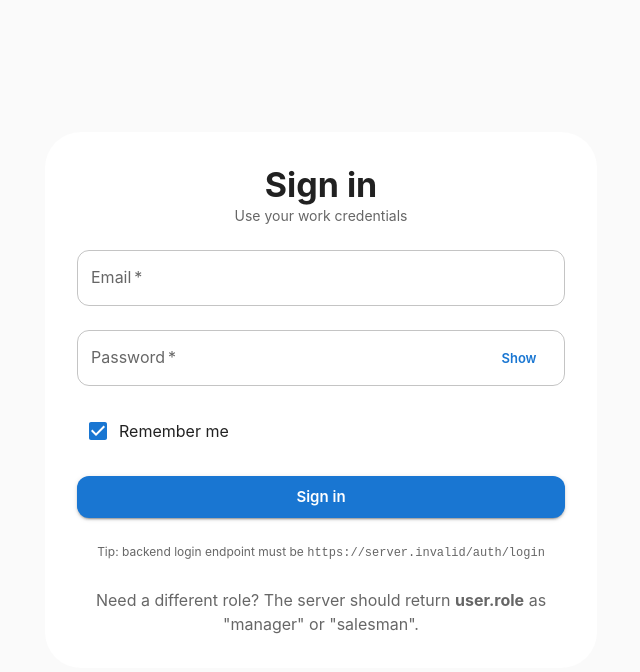
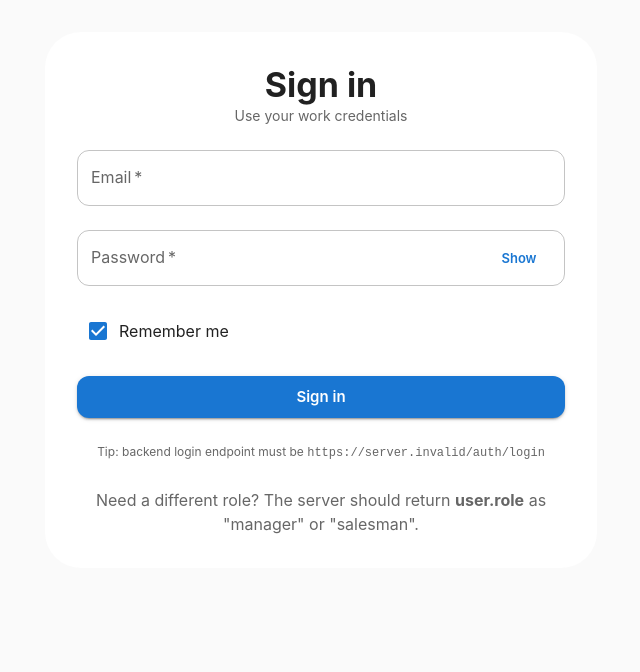
Before and after one commit to AugustinSasu/TechFest, a React (Vite) app in the folder mai-app/: page /login in a window 1280 px wide. Shown: the top 672 px of the page, without its empty margins (319-959 px from the left). Built offline with nearby package versions, Linux system fonts and the light colour scheme; no server answers.

Commit message:
delete improvements and fix dark theme

```diff
--- a/mai-app/src/components/layout/AppTopBar.jsx
+++ b/mai-app/src/components/layout/AppTopBar.jsx
@@ -20,11 +20,6 @@ export default function AppTopBar({ onMenuClick, showMenuButton = true }) {
     <AppBar position="sticky" color="default" elevation={0} sx={{ borderBottom: theme => `1px solid ${theme.palette.divider}` }}>
       <Container maxWidth="lg">
         <Toolbar disableGutters sx={{ gap: 2 }}>
-          {showMenuButton && (
-            <Button onClick={onMenuClick} sx={{ minWidth: 0, fontSize: 20 }} aria-label="open menu">
-              ☰
-            </Button>
-          )}
           <Box onClick={goHome} sx={{ cursor: 'pointer' }}>
             <Logo size={26} withText />
           </Box>
--- a/mai-app/src/layouts/ManagerLayout.jsx
+++ b/mai-app/src/layouts/ManagerLayout.jsx
@@ -1,7 +1,6 @@
-import React, { useState } from 'react';
-import { Box, Container, useMediaQuery, useTheme } from '@mui/material';
+import React from 'react';
+import { Box, Container } from '@mui/material';
 import AppTopBar from '../components/layout/AppTopBar';
-import AppSideNav from '../components/layout/AppSideNav';
 import Footer from '../components/layout/Footer';
 
 /**
@@ -9,15 +8,10 @@ import Footer from '../components/layout/Footer';
  * Keeps the side nav permanent on md+ and temporary (drawer) on small screens.
  */
 export default function ManagerLayout({ children }) {
-  const theme = useTheme();
-  const mdUp = useMediaQuery(theme.breakpoints.up('md'));
-  const [navOpen, setNavOpen] = useState(false);
-  const drawerWidth = 240;
-
   return (
-    <Box sx={{ minHeight: '100%', display: 'flex', flexDirection: 'column' }}>
+    <Box sx={{ flex: 1, minHeight: '100vh', display: 'flex', flexDirection: 'column' }}>
       <Box sx={{ width: 900, alignSelf: 'center' }}>
-        <AppTopBar onMenuClick={() => setNavOpen(true)} showMenuButton={!mdUp} />
+        <AppTopBar />
       </Box>
 
       <Box sx={{ display: 'flex', flex: 1, justifyContent: 'center' }}>
@@ -28,10 +22,13 @@ export default function ManagerLayout({ children }) {
             display: 'flex',
             flexDirection: 'column',
             alignItems: 'center',
-            py: 3
+            py: 3,
+            flexGrow: 1
           }}
         >
-          <Container maxWidth={false} sx={{ width: '100%' }}>{children}</Container>
+          <Container maxWidth={false} sx={{ width: '100%', flexGrow: 1 }}>
+            {children}
+          </Container>
         </Box>
       </Box>
 
--- a/mai-app/src/layouts/SalesLayout.jsx
+++ b/mai-app/src/layouts/SalesLayout.jsx
@@ -1,22 +1,17 @@
-import React, { useState } from 'react';
-import { Box, Container, useMediaQuery, useTheme } from '@mui/material';
+import React from 'react';
+import { Box, Container } from '@mui/material';
 import AppTopBar from '../components/layout/AppTopBar';
-import AppSideNav from '../components/layout/AppSideNav';
 import Footer from '../components/layout/Footer';
 
 /**
- * Sales shell layout: same structure as ManagerLayout.
+ * Sales shell layout: TopBar + content + footer.
+ * Uses flex column so footer sticks to bottom even with little content.
  */
 export default function SalesLayout({ children }) {
-  const theme = useTheme();
-  const mdUp = useMediaQuery(theme.breakpoints.up('md'));
-  const [navOpen, setNavOpen] = useState(false);
-  const drawerWidth = 240;
-
   return (
-    <Box sx={{ minHeight: '100%', display: 'flex', flexDirection: 'column' }}>
+    <Box sx={{ flex: 1, minHeight: '100vh', display: 'flex', flexDirection: 'column' }}>
       <Box sx={{ width: 900, alignSelf: 'center' }}>
-        <AppTopBar onMenuClick={() => setNavOpen(true)} showMenuButton={!mdUp} />
+        <AppTopBar />
       </Box>
 
       <Box sx={{ display: 'flex', flex: 1, justifyContent: 'center' }}>
@@ -27,10 +22,13 @@ export default function SalesLayout({ children }) {
             display: 'flex',
             flexDirection: 'column',
             alignItems: 'center',
-            py: 3
+            py: 3,
+            flexGrow: 1
           }}
         >
-          <Container maxWidth={false} sx={{ width: '100%' }}>{children}</Container>
+          <Container maxWidth={false} sx={{ width: '100%', flexGrow: 1 }}>
+            {children}
+          </Container>
         </Box>
       </Box>
 
--- a/mai-app/src/pages/Sales/SalesDashboardPage.jsx
+++ b/mai-app/src/pages/Sales/SalesDashboardPage.jsx
@@ -8,7 +8,6 @@ import { useTabQuerySync } from '../../hooks/useTabQuerySync';
 // Panels
 // ...existing code...
 import MyStatsPanel from './panels/MyStatsPanel';
-import ImprovementsPanel from './panels/ImprovementsPanel';
 import AchievementsPanel from './panels/AchievementsPanel';
 import FeedbackPanel from './panels/FeedbackPanel';
 
@@ -20,7 +19,6 @@ export default function SalesDashboardPage() {
       <SectionNav tabs={SALESMAN_TABS} sx={{ mb: 2 }} />
       <Box sx={{ display: 'grid', gap: 2 }}>
         {tab === 'mystats' && <MyStatsPanel />}
-        {tab === 'improvements' && <ImprovementsPanel />}
         {tab === 'achievements' && <AchievementsPanel />}
         {tab === 'feedback' && <FeedbackPanel />}
       </Box>
--- a/mai-app/src/providers/ThemeProvider.jsx
+++ b/mai-app/src/providers/ThemeProvider.jsx
@@ -22,7 +22,23 @@ export function ThemeProvider({ children }) {
         <CssBaseline />
         <GlobalStyles
           styles={{
-            'html, body, #root': { height: '100%' },
+            'html, body, #root': {
+              minHeight: '100%',
+              height: 'auto',
+              backgroundColor: theme.palette.background.default,
+            },
+            '#root': {
+              display: 'flex',
+              flexDirection: 'column',
+              minHeight: '100vh'
+            },
+            body: {
+              margin: 0,
+              padding: 0,
+              backgroundImage: 'none',
+              backgroundAttachment: 'scroll'
+            },
+            'main': { flexGrow: 1 },
             '*, *::before, *::after': { boxSizing: 'border-box' },
             img: { maxWidth: '100%', display: 'block' }
           }}
--- a/mai-app/src/routing/routePaths.js
+++ b/mai-app/src/routing/routePaths.js
@@ -12,7 +12,7 @@ export const ROLES = {
 
 // Tab keys used by the single-page dashboards (kept here for consistency)
 export const MANAGER_TABS = ['sales', 'agents', 'chat'];
-export const SALESMAN_TABS = ['mystats', 'improvements', 'achievements', 'feedback'];
+export const SALESMAN_TABS = ['mystats', 'achievements', 'feedback'];
 
 export const getHomeForRole = (role) => {
   if (role === ROLES.MANAGER) return ROUTES.MANAGER;
--- a/mai-app/src/services/SalesService.js
+++ b/mai-app/src/services/SalesService.js
@@ -19,15 +19,6 @@ export default class SalesService {
     return this.api.get('/sales/me/stats', params);
   }
 
-  getImprovements() {
-    return this.api.get('/sales/me/improvements');
-  }
-
-  /** @param {string} id */
-  completeImprovement(id) {
-    return this.api.patch(`/sales/me/improvements/${encodeURIComponent(id)}`, { done: true });
-  }
-
   getAchievements() {
     return this.api.get('/sales/me/achievements');
   }
```
